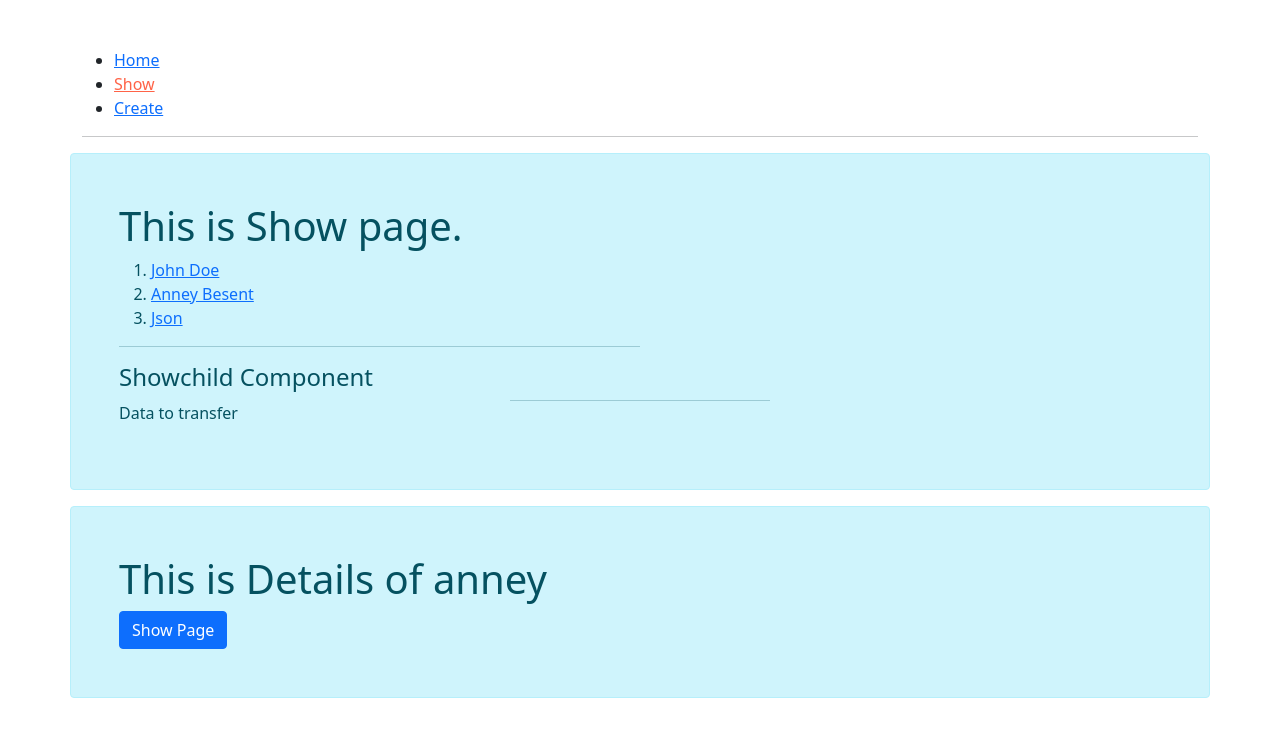
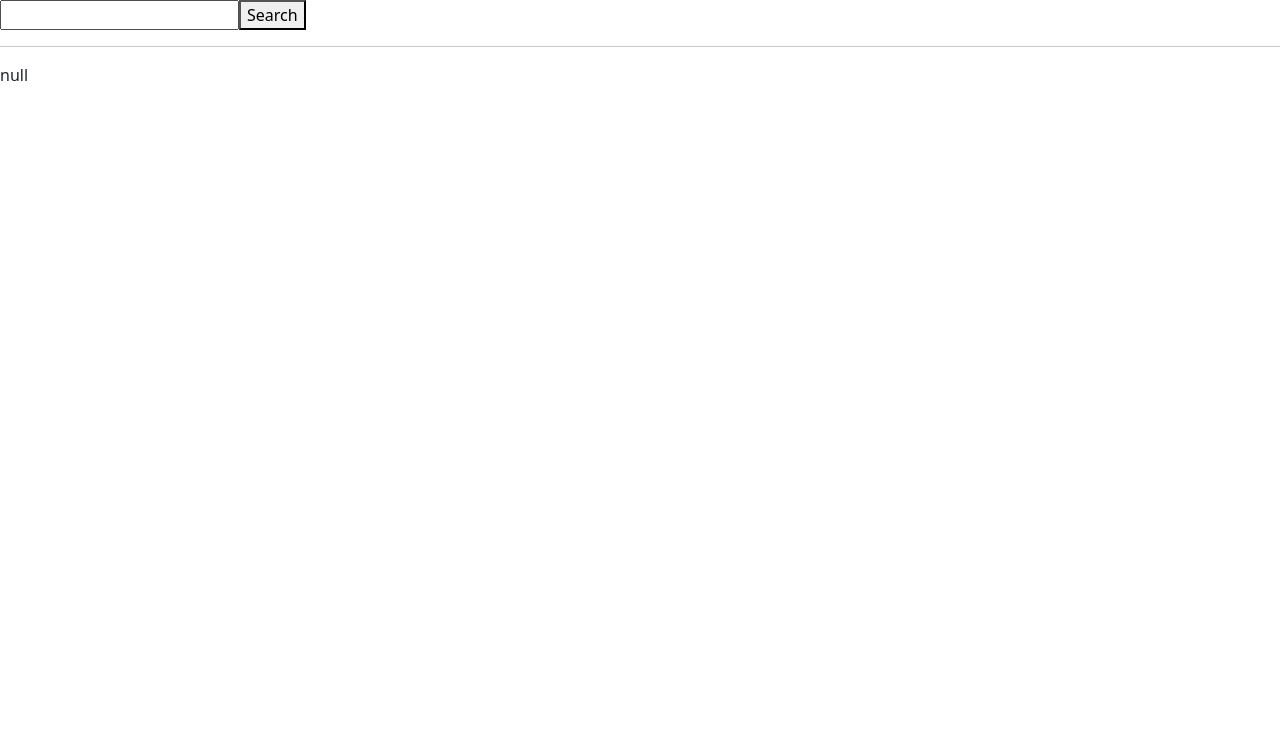
Before and after one commit to master-dhanesh/React-mern-02, a React (Create React App) app: page /show/anney in a window 1280 px wide. Shown: the top 736 px of the page. Built offline with nearby package versions, Linux system fonts and the light colour scheme.

Commit message:
AXIOS WEATHER API

```diff
--- a/src/App.js
+++ b/src/App.js
@@ -1,34 +1,63 @@
-import React, { useState } from "react";
-import Create from "./components/Create";
-import Home from "./components/Home";
-import Navbar from "./components/Navbar";
-import Show from "./components/Show";
-
-import { Routes, Route } from "react-router-dom";
-import Details from "./components/Details";
-import Notfound from "./components/Notfound";
-
-import IndexContext from './context';
+import axios from "axios";
+import { useState } from "react";
+const api = {
+    key: "660b3cd341a14dfe38e78e10cebf36a2",
+    baseurl: `https://api.openweathermap.org/data/2.5/weather?q=pipariya&units=metrics&APPID=660b3cd341a14dfe38e78e10cebf36a2`,
+    img: "http://openweathermap.org/img/w/+ iconcode + .png",
+};
 
 const App = () => {
-    const [data, setData] = useState("Data to transfer")
+    const [weather, setWeather] = useState(null);
+    const HandleSubmit = async (e) => {
+        e.preventDefault();
+        try {
+            let city = e.target[0].value;
+            const { data } = await axios.get(
+                `https://api.openweathermap.org/data/2.5/weather?q=${city}&units=metrics&APPID=660b3cd341a14dfe38e78e10cebf36a2`
+            );
+            setWeather(data);
+        } catch (error) {
+            console.log(error);
+        }
+    };
+
+    axios.interceptors.request.use(
+        function (config) {
+            console.log(config);
+            console.log("Request Going");
+            return config;
+        },
+        function (error) {
+            return Promise.reject(error);
+        }
+    );
+
+    // Add a response interceptor
+    axios.interceptors.response.use(
+        function (response) {
+            console.log("Response Comming");
+            console.log(response);
+            return response;
+        },
+        function (error) {
+            return Promise.reject(error);
+        }
+    );
 
     return (
         <div>
-
-            <Navbar />
-
-            <IndexContext value={{data, setData}}>
-            <Routes>
-                <Route path="/" element={<Home />} />
-                <Route path="/create" element={<Create />} />
-                <Route path="/show" element={<Show />}>
-                    <Route path="/show/:name" element={<Details />} />
-                    {/* <Route path="/show/:name/*" element={<Notfound />} /> */}
-                </Route>
-                <Route path="*" element={<Notfound />} />
-            </Routes>
-            </IndexContext>
+            <form onSubmit={HandleSubmit}>
+                <input type="text" name="city" />
+                <button>Search</button>
+            </form>
+            <hr />
+            {weather && (
+                <img
+                    src={`http://openweathermap.org/img/w/${weather.weather[0].icon}.png`}
+                    alt=""
+                />
+            )}
+            {JSON.stringify(weather, null, 4)}
         </div>
     );
 };
--- a/src/components/Create.js
+++ /dev/null
@@ -1,11 +0,0 @@
-import React from "react";
-
-const Create = () => {
-    return (
-        <div className="p-5 container alert alert-success">
-            <h1>This is Create page.</h1>
-        </div>
-    );
-};
-
-export default Create;
--- a/src/components/Details.js
+++ /dev/null
@@ -1,28 +0,0 @@
-import React from "react";
-import { useNavigate, useLocation, useParams } from "react-router-dom";
-
-const Details = () => {
-    const navigate = useNavigate();
-    const location = useLocation();
-    const { name } = useParams();
-
-    const NavigateHandler = () => {
-        // take form data from state
-        // send form to api
-        // if api requies success ?
-        navigate("/show");
-        // else
-        // ..
-    };
-
-    return (
-        <div className="p-5 container alert alert-info">
-            <h1>This is Details of {name}</h1>
-            <button onClick={NavigateHandler} className="btn btn-primary">
-                Show Page
-            </button>
-        </div>
-    );
-};
-
-export default Details;
--- a/src/components/Home.js
+++ /dev/null
@@ -1,13 +0,0 @@
-import React from "react";
-
-const Home = () => {
-    return (
-        <div className="p-5 container alert alert-dark">
-            <h1>This is Main Homepage.</h1>
-            <button className="btn btn-primary me-3">Register</button>
-            <button className="btn btn-primary">Login</button>
-        </div>
-    );
-};
-
-export default Home;
--- a/src/components/Navbar.js
+++ /dev/null
@@ -1,46 +0,0 @@
-import { useContext } from "react";
-import "../App.css";
-import { Link, NavLink } from "react-router-dom";
-
-
-const Navbar = () => {
-    return (
-        <nav className="container mt-5">
-            <ul>
-                <li>
-                    <NavLink
-                        className={({ isActive }) =>
-                            isActive ? "text-tomato" : ""
-                        }
-                        to="/"
-                    >
-                        Home
-                    </NavLink>
-                </li>
-                <li>
-                    <NavLink
-                        className={({ isActive }) =>
-                            isActive ? "text-tomato" : ""
-                        }
-                        to="/show"
-                    >
-                        Show
-                    </NavLink>
-                </li>
-                <li>
-                    <NavLink
-                        className={({ isActive }) =>
-                            isActive ? "text-tomato" : ""
-                        }
-                        to="/create"
-                    >
-                        Create
-                    </NavLink>
-                </li>
-            </ul>
-            <hr />
-        </nav>
-    );
-};
-
-export default Navbar;
--- a/src/components/Notfound.js
+++ /dev/null
@@ -1,11 +0,0 @@
-import React from "react";
-
-const Notfound = () => {
-    return (
-        <div className="p-5 container alert alert-danger">
-            <h1>404 Page Not Found</h1>
-        </div>
-    );
-};
-
-export default Notfound;
--- a/src/components/Show.js
+++ /dev/null
@@ -1,30 +0,0 @@
-import React from "react";
-import { Link, Outlet } from "react-router-dom";
-import Showchild from "./Showchild";
-
-const Show = () => {
-    return (
-        <>
-            <div className="p-5 container alert alert-info">
-                <h1>This is Show page.</h1>
-                <ol>
-                    <li>
-                        <Link to="/show/john">John Doe</Link>
-                    </li>
-                    <li>
-                        <Link to="/show/anney">Anney Besent</Link>
-                    </li>
-                    <li>
-                        <Link to="/show/json">Json</Link>
-                    </li>
-                </ol>
-                <hr className="w-50" />
-                <Showchild />
-
-            </div>
-            <Outlet />
-        </>
-    );
-};
-
-export default Show;
--- a/src/components/Showchild.js
+++ /dev/null
@@ -1,16 +0,0 @@
-import { useContext } from 'react';
-import { IndexContext } from '../context';
-
-
-const Showchild = () => {
-  const {data, setData} = useContext(IndexContext);
-  return (
-    <div>
-        <h4>Showchild Component</h4>
-        <hr className='m-auto w-25' />
-        <p>{data}</p>
-        </div>
-  )
-}
-
-export default Showchild
--- a/src/context/index.js
+++ /dev/null
@@ -1,13 +0,0 @@
-import {createContext } from 'react';
-
-
-export const IndexContext = createContext(null);
-
-const index = ({value,children}) => {
-  return <IndexContext.Provider value={value}>
-            {children}
-        </IndexContext.Provider>
-
-}
-
-export default index
```
